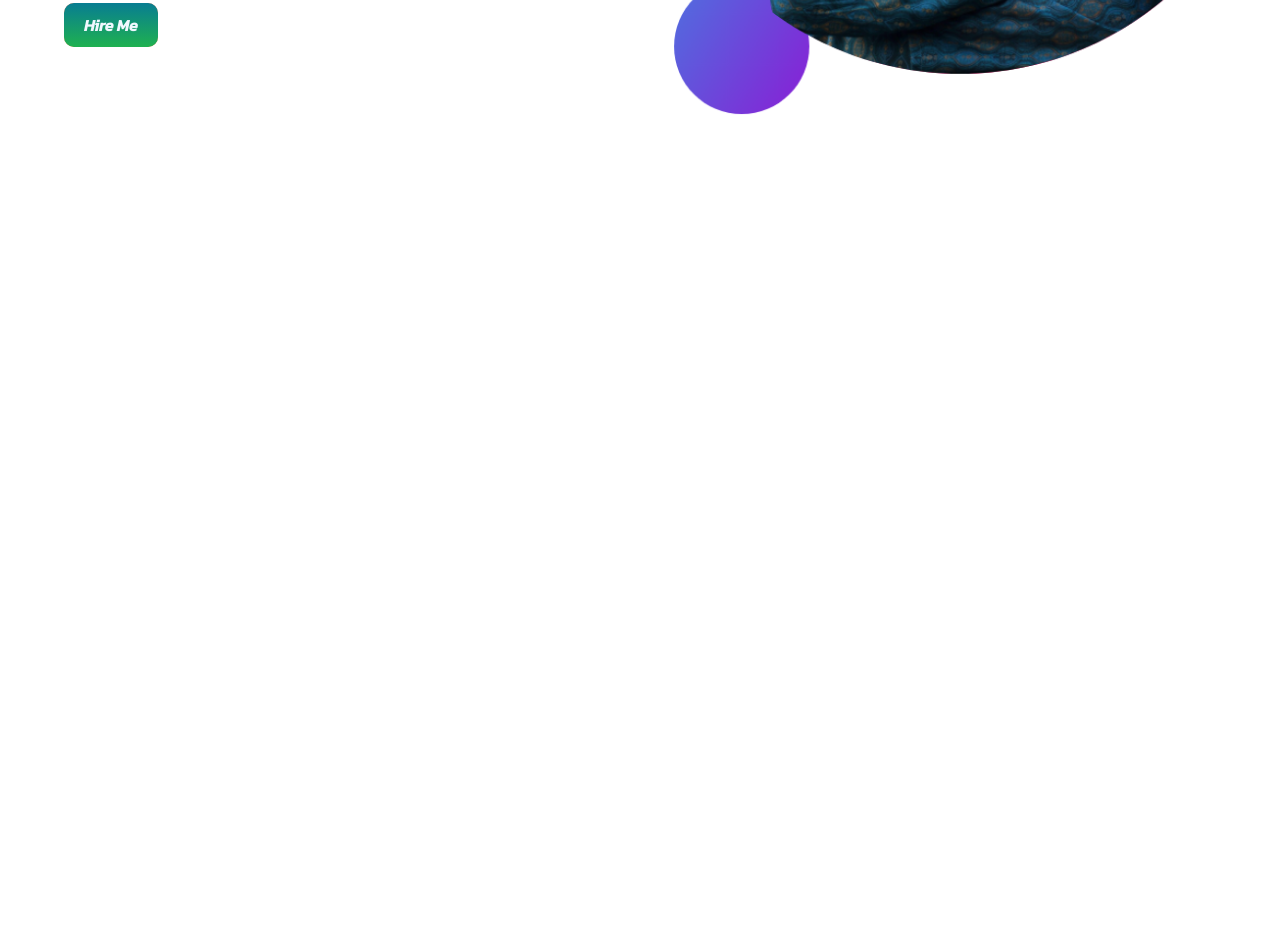
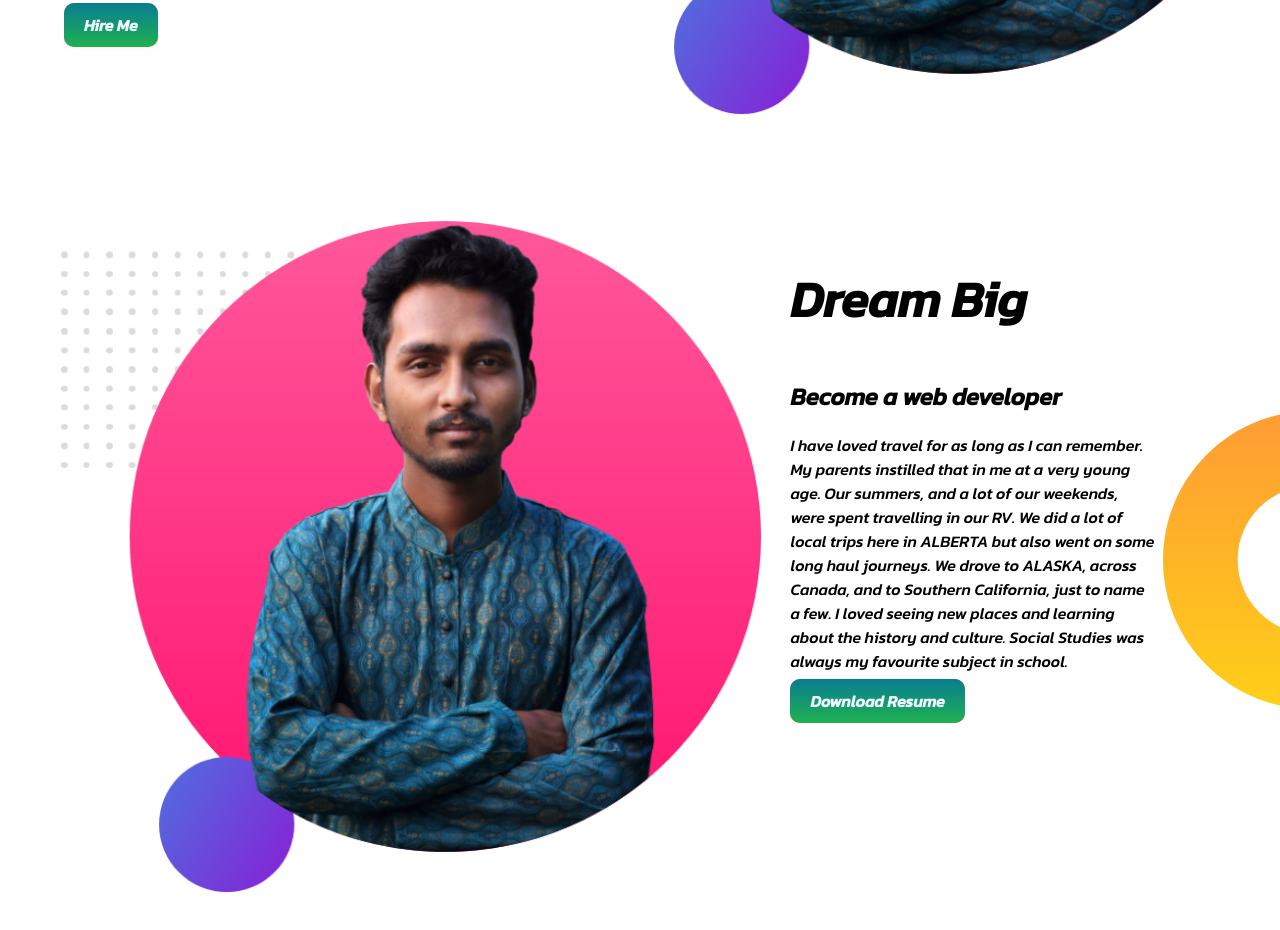
Before and after one commit to ifti5/developer-portfolio, a plain HTML site: page index.html in a window 1280 px wide. Shown: the part 558-1488 px from the top of the page. Before the commit the page ends 800 px from the top, so only its background shows below. Drawn offline with Linux system fonts and the light colour scheme.

Commit message:
dream added

```diff
--- a/index.html
+++ b/index.html
@@ -32,6 +32,26 @@
             <img src="images/iftibg.png" alt="">
         </div>
     </section>
+    <section class="dream-big">
+        <div class="halfwidth">
+            <img src="images/iftibg.png" alt="">
+        </div>
+        <div class="halfwidth">
+            <h1> <strong> Dream Big </strong> </h1>
+            <h2>Become a web developer</h2>
+            <p>
+                I have loved travel for as long as I can remember. My parents instilled that in me at a very young age.
+                Our
+                summers, and a lot of our weekends, were spent travelling in our RV. We did a lot of local trips here in
+                ALBERTA but also went on some long haul journeys. We drove to ALASKA, across Canada, and to Southern
+                California, just to name a few. I loved seeing new places and learning about the history and culture.
+                Social
+                Studies was always my favourite subject in school.
+            </p>
+            <a class="hirebutton" target="_blank" href=https://www.facebook.com/ifti0005>Download
+                Resume</a>
+        </div>
+    </section>
 </body>
 
 </html>
--- a/style.css
+++ b/style.css
@@ -13,6 +13,7 @@ h1 {
 
 section {
     display: flex;
+    margin-bottom: 100px;
 }
 
 .halfwidth {
@@ -40,3 +41,11 @@ section {
     background-repeat: no-repeat;
 
 }
+
+.dream-big {
+
+    background-image: url(images/dream-bg.png);
+    background-repeat: no-repeat;
+    background-position: right;
+    padding-right: 5%;
+}
```
